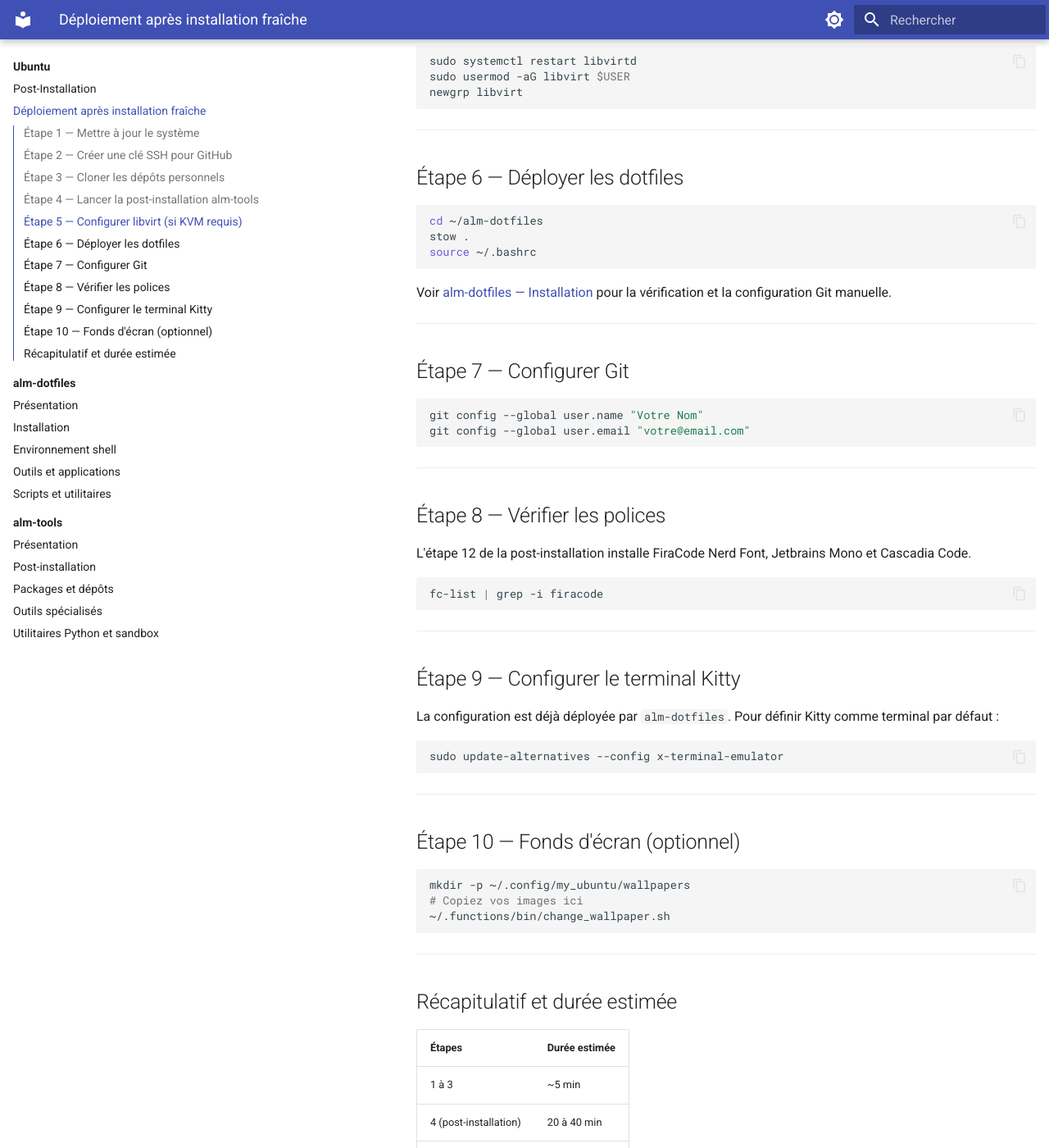
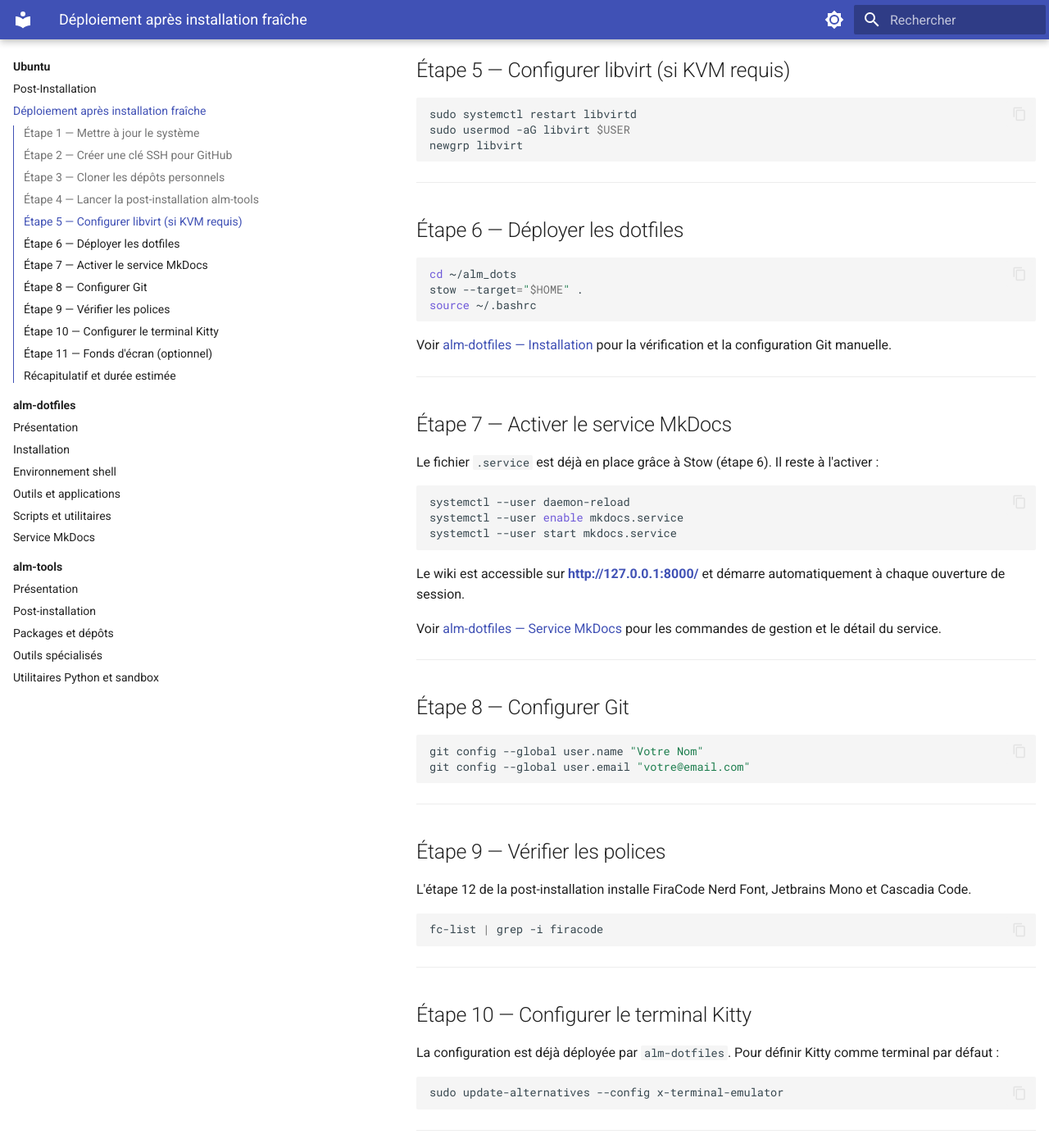
Before and after one commit to namnetes/alm_notes, an MkDocs documentation site: the page built from docs/systeme/ubuntu/deploiement-post-installation.md, in a window 1280 px wide and 1400 px high, scrolled down 1466 px. Shown: the whole window at 82% size. Built offline with MkDocs 1.6.1 and Material for MkDocs 9.7.7, drawn with Linux system fonts in a browser that asks for light colours; some of the changed text lies outside the part shown.

Commit message:
docs: add mkdocs systemd service documentation
Nouvelle page service-mkdocs.md : fichier de service, commandes de
gestion et procédure de réinstallation. Mise à jour du guide de
déploiement (étape 7 activation du service, clone alm_notes, noms
de dépôts corrigés en alm_dots/alm_notes). Nav mkdocs.yml complétée.

Co-Authored-By: Claude Sonnet 4.6 <noreply@anthropic.com>

````diff
--- a/docs/systeme/ubuntu/deploiement-post-installation.md
+++ b/docs/systeme/ubuntu/deploiement-post-installation.md
@@ -29,13 +29,15 @@ cat ~/.ssh/id_ed25519.pub
 ```bash
 cd ~
 git clone git@github.com:namnetes/alm-tools.git
-git clone git@github.com:namnetes/alm-dotfiles.git
+git clone git@github.com:namnetes/alm_dots.git
+git clone git@github.com:namnetes/alm_notes.git
 ```
 
-| Dépôt | Rôle | Documentation |
-|-------|------|---------------|
-| [namnetes/alm-tools](https://github.com/namnetes/alm-tools) | Post-installation + outils système | [alm-tools](alm-tools/index.md) |
-| [namnetes/alm-dotfiles](https://github.com/namnetes/alm-dotfiles) | Fichiers de configuration | [alm-dotfiles](alm-dotfiles/index.md) |
+| Dépôt | Emplacement local | Rôle | Documentation |
+|-------|-------------------|------|---------------|
+| [namnetes/alm-tools](https://github.com/namnetes/alm-tools) | `~/alm-tools` | Post-installation + outils système | [alm-tools](alm-tools/index.md) |
+| [namnetes/alm_dots](https://github.com/namnetes/alm_dots) | `~/alm_dots` | Fichiers de configuration (dotfiles) | [alm-dotfiles](alm-dotfiles/index.md) |
+| [namnetes/alm_notes](https://github.com/namnetes/alm_notes) | `~/alm_notes` | Wiki personnel MkDocs | — |
 
 ---
 
@@ -68,8 +70,8 @@ newgrp libvirt
 ## Étape 6 — Déployer les dotfiles
 
 ```bash
-cd ~/alm-dotfiles
-stow .
+cd ~/alm_dots
+stow --target="$HOME" .
 source ~/.bashrc
 ```
 
@@ -77,7 +79,23 @@ Voir [alm-dotfiles — Installation](alm-dotfiles/installation.md) pour la véri
 
 ---
 
-## Étape 7 — Configurer Git
+## Étape 7 — Activer le service MkDocs
+
+Le fichier `.service` est déjà en place grâce à Stow (étape 6). Il reste à l'activer :
+
+```bash
+systemctl --user daemon-reload
+systemctl --user enable mkdocs.service
+systemctl --user start mkdocs.service
+```
+
+Le wiki est accessible sur **<http://127.0.0.1:8000/>** et démarre automatiquement à chaque ouverture de session.
+
+Voir [alm-dotfiles — Service MkDocs](alm-dotfiles/service-mkdocs.md) pour les commandes de gestion et le détail du service.
+
+---
+
+## Étape 8 — Configurer Git
 
 ```bash
 git config --global user.name "Votre Nom"
@@ -106,7 +124,7 @@ sudo update-alternatives --config x-terminal-emulator
 
 ---
 
-## Étape 10 — Fonds d'écran (optionnel)
+## Étape 11 — Fonds d'écran (optionnel)
 
 ```bash
 mkdir -p ~/.config/my_ubuntu/wallpapers
@@ -122,5 +140,5 @@ mkdir -p ~/.config/my_ubuntu/wallpapers
 |--------|--------------|
 | 1 à 3 | ~5 min |
 | 4 (post-installation) | 20 à 40 min |
-| 5 à 10 | ~10 min |
+| 5 à 11 | ~10 min |
 | **Total** | **~1 heure** |
--- a/mkdocs.yml
+++ b/mkdocs.yml
@@ -75,6 +75,7 @@ nav:
     - Environnement shell: systeme/ubuntu/alm-dotfiles/environnement-shell.md
     - Outils et applications: systeme/ubuntu/alm-dotfiles/outils-et-applications.md
     - Scripts et utilitaires: systeme/ubuntu/alm-dotfiles/scripts-et-utilitaires.md
+    - Service MkDocs: systeme/ubuntu/alm-dotfiles/service-mkdocs.md
   - alm-tools:
     - systeme/ubuntu/alm-tools/index.md
     - Présentation: systeme/ubuntu/alm-tools/presentation.md
````
Also changed, not shown: other parts of docs/systeme/ubuntu/deploiement-post-installation.md (+2 -2 lines), docs/systeme/ubuntu/alm-dotfiles/index.md (+1 -0 lines), docs/systeme/ubuntu/alm-dotfiles/service-mkdocs.md (added, +88 -0 lines).
